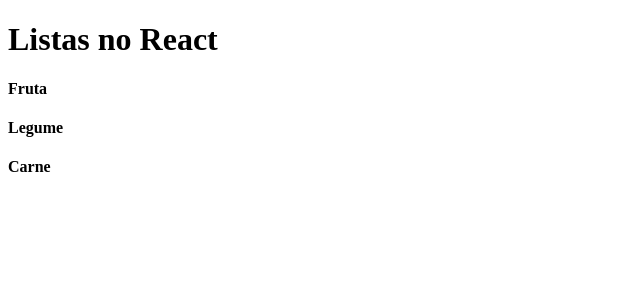
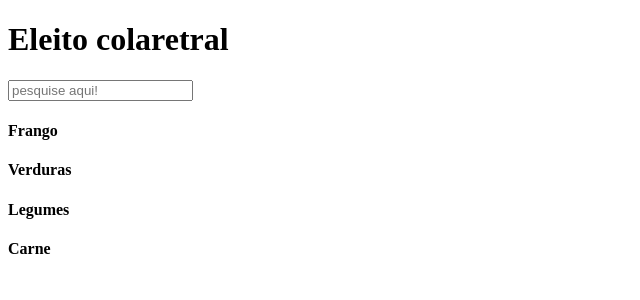
Before and after one commit to suanebc/primeiro-projeto-react-vite, a React (Vite) app: page / in a window 1280 px wide. Shown: the top 300 px of the page, without its empty margins (0-640 px from the left). Built offline with nearby package versions, Linux system fonts and the light colour scheme.

Commit message:
aprendendo sobre efeitos colaterias

```diff
--- a/src/App.tsx
+++ b/src/App.tsx
@@ -1,14 +1,47 @@
-// import MeuContador from "./components/MeuContador"
-import MinhaLista from "./components/MinhaLista"
+import { useEffect, useState } from "react"
 
+const minhaLista = [
+  {id: "1", value:"Frango"},
+  {id: "2", value:"Verduras"},
+  {id: "2", value:"Legumes"},
+  {id: "4", value:"Carne"},
+
+]
 
 function App() {
+
+  const [produtos, setProdutos] = useState(minhaLista)
+  const [pesquisa, setPesquisa] = useState('')
+
+  useEffect(
+    () => {
+      if (pesquisa){
+        const novaLista = minhaLista.filter( (item) => {
+          return item.value.toLowerCase().includes(pesquisa.toLowerCase())
+      } )
+      setProdutos(novaLista)
+    } else {
+      setProdutos(minhaLista)
+    }
+    }
+    , [pesquisa])
 
   return (
     <div>
 
-        <h1>Listas no React</h1>
-        <MinhaLista />
+        <h1>Eleito colaretral</h1>
+        <input
+        value = {pesquisa}
+        onChange={(e) => setPesquisa(e.target.value)}
+        placeholder="pesquise aqui!" />
+        {minhaLista.map((item) => {
+          return (
+            <div key={item.id}>
+              <h4>{item.value}</h4>
+
+            </div>
+          )
+        })}
 
     </div>
   )
--- a/src/components/MinhaLista.tsx
+++ b/src/components/MinhaLista.tsx
@@ -4,6 +4,7 @@ const minhaLista = [
   {id: '3', value: 'Carne'},
 
 ]
+
 
 export default function MinhaLista(){
   return minhaLista.map((item) => {
```
